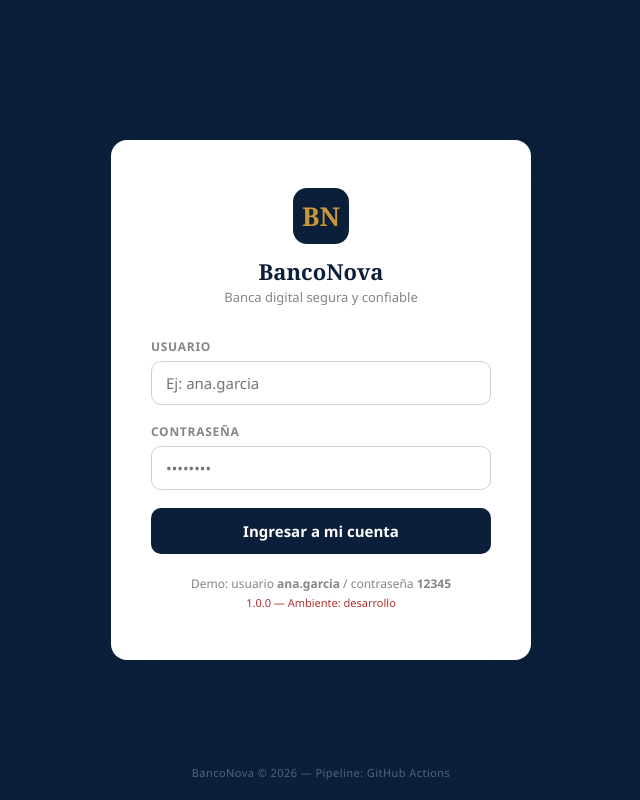
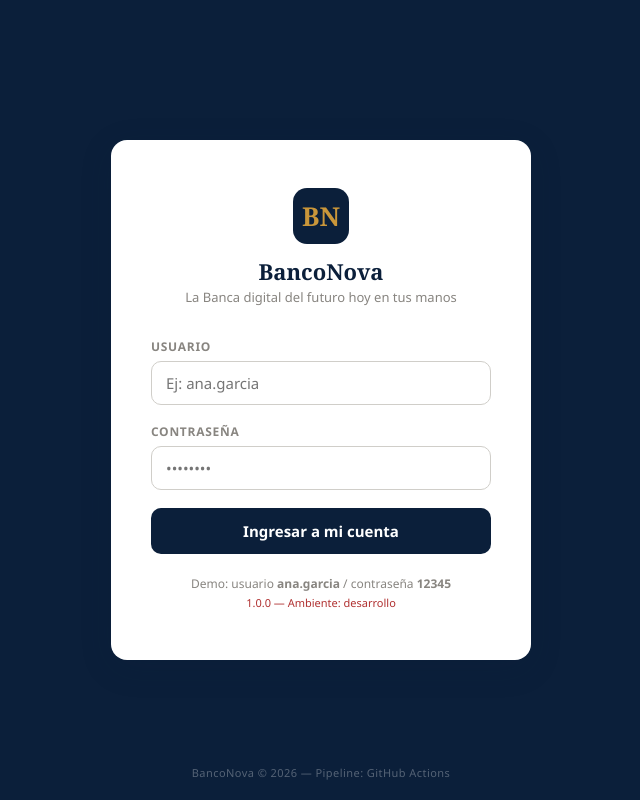
Before and after one commit to castilloherreraana-sketch/BancoNova, a Flask app: page / in a window 1280 px wide. Shown: the whole page, without its empty margins (319-959 px from the left). Run offline with Flask 3, Linux system fonts and the light colour scheme.

Commit message:
Se cambia el slogan del  login

```diff
--- a/app/templates/index.html
+++ b/app/templates/index.html
@@ -22,7 +22,7 @@
     <div class="login-logo">
       <div class="logo-mark"><span>BN</span></div>
       <h1>BancoNova</h1>
-      <p>Banca digital segura y confiable</p>
+      <p>La Banca digital del futuro hoy en tus manos</p>
     </div>
 
     {% if error %}
```
